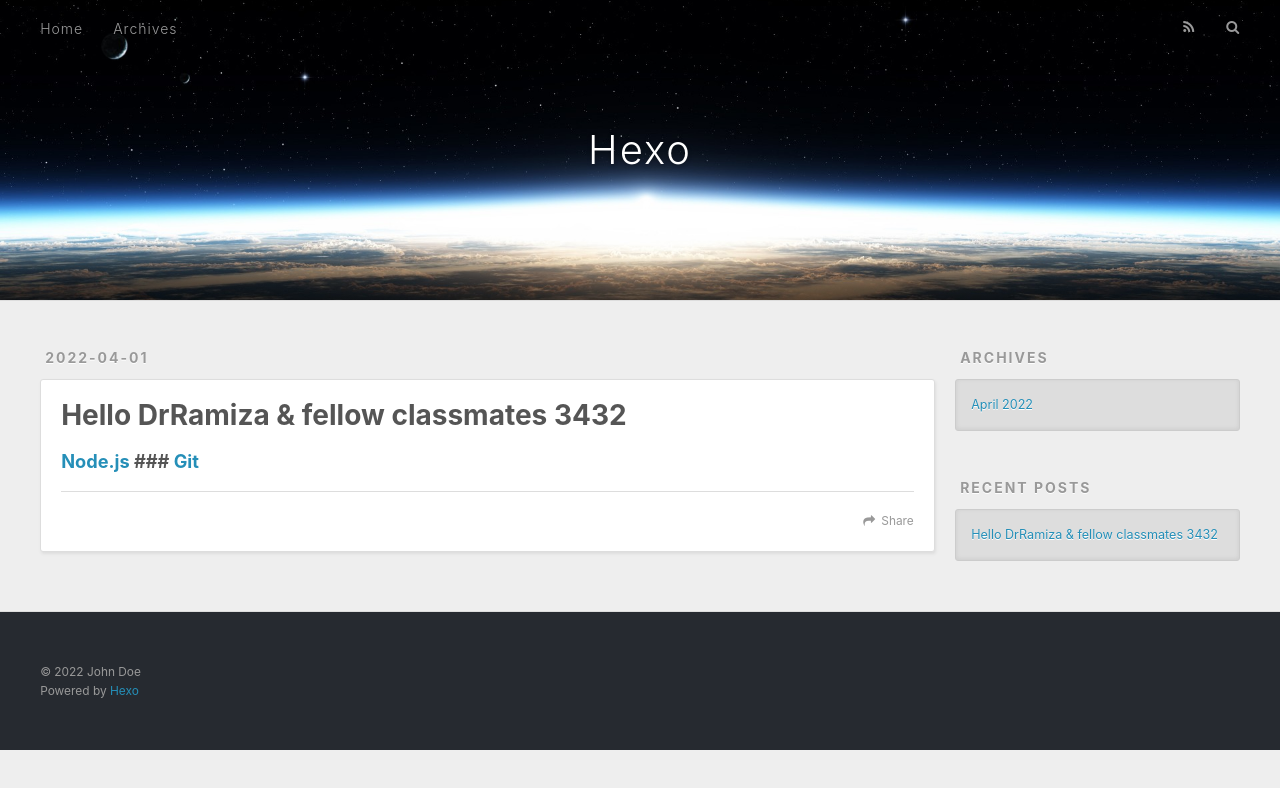
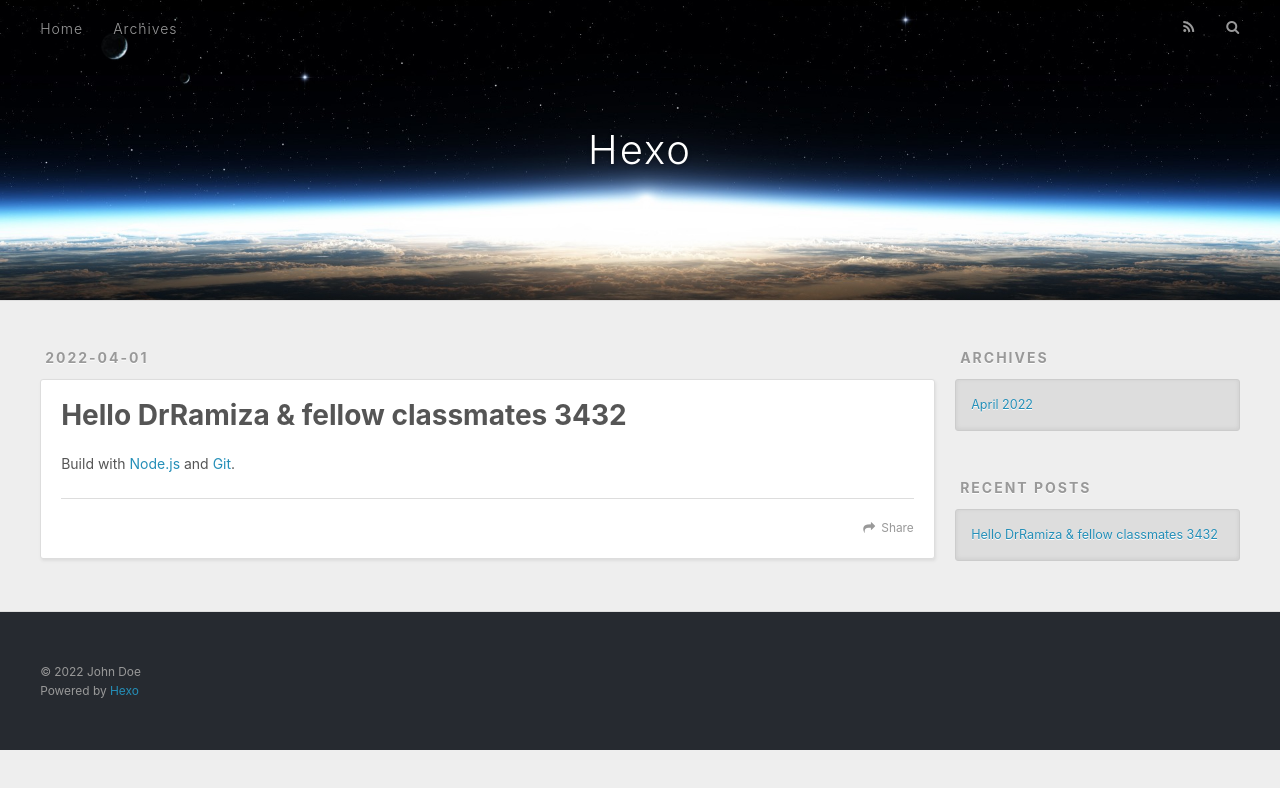
Before and after one commit to 2245394774/2245394774.github.io, a plain HTML site: page index.html in a window 1280 px wide. Drawn offline with nearby package versions, Linux system fonts and the light colour scheme.

Commit message:
Site updated: 2022-04-01 20:56:55

```diff
--- a/index.html
+++ b/index.html
@@ -86,7 +86,8 @@
 
     <div class="article-entry" itemprop="articleBody">
 
-        <h3 id="Node-js-Git"><a href="#Node-js-Git" class="headerlink" title="Node.js ### Git"></a><a target="_blank" rel="noopener" href="https://nodejs.org/en/download/">Node.js</a> ### <a href="git-scm.com/downloads">Git</a></h3>
+        <p>Build with <a target="_blank" rel="noopener" href="https://nodejs.org/en/download/">Node.js</a> and <a href="git-scm.com/downloads">Git</a>.</p>
+
 
     </div>
     <footer class="article-footer">
```
Also changed, not shown: 2022/04/01/DrRamiza/index.html (+5 -4 lines).
